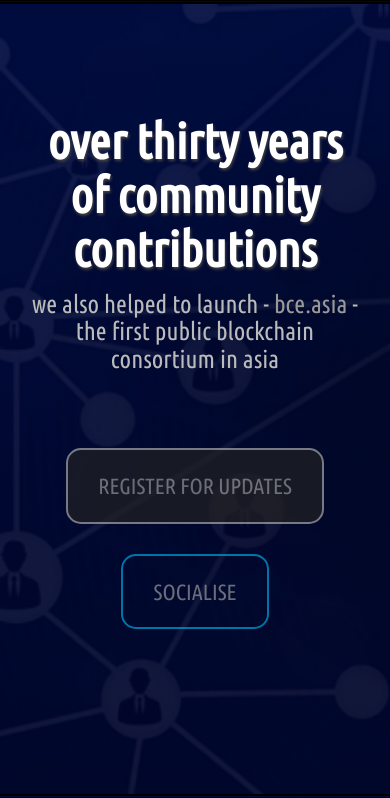
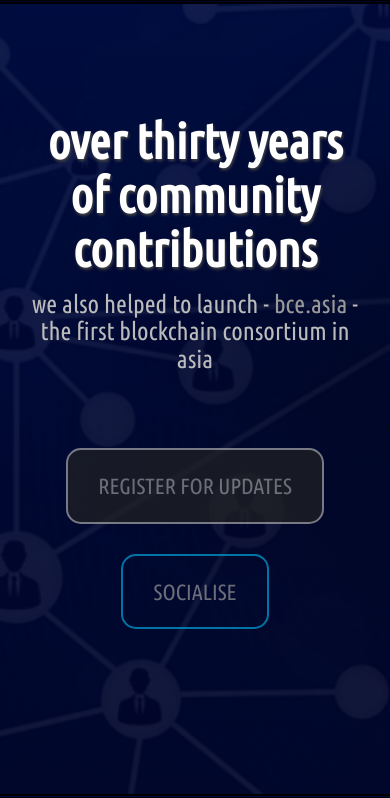
Before and after one commit to Neuroware-IO/neuroware-io.github.io, a PHP site: page /community/ in a window 390 px wide. Shown: the part 91-889 px from the top of the page. Run offline with PHP 8.4, Linux system fonts and the light colour scheme.

Commit message:
minor type tweaks

```diff
--- a/assets/css/styles.css
+++ b/assets/css/styles.css
@@ -430,4 +430,7 @@ RESPONSIVE
     body #header .collapse.navbar-collapse li.active a {
         border-bottom: none;
     }
+    body #header .collapse.navbar-collapse li a.btn {
+        margin: 0 30px;
+    }
 }
--- a/community/index.html
+++ b/community/index.html
@@ -64,7 +64,7 @@
     <div class="bg-wrapper"></div>
     <div class="container">
         <h1>over thirty years of community contributions</h1>
-        <h3>we also helped to launch - <a href="#">bce.asia</a> - the first public blockchain consortium in asia</h3>
+        <h3>we also helped to launch - <a href="#">bce.asia</a> - the first  blockchain consortium in asia</h3>
         <div class="actions">
             <a href="http://neuroware.us8.list-manage1.com/subscribe?u=510ca926990f2cef070cbe3d2&id=0856d2bdac" target="_blank" class="btn btn-xl btn-primary">
                 register for updates
```
